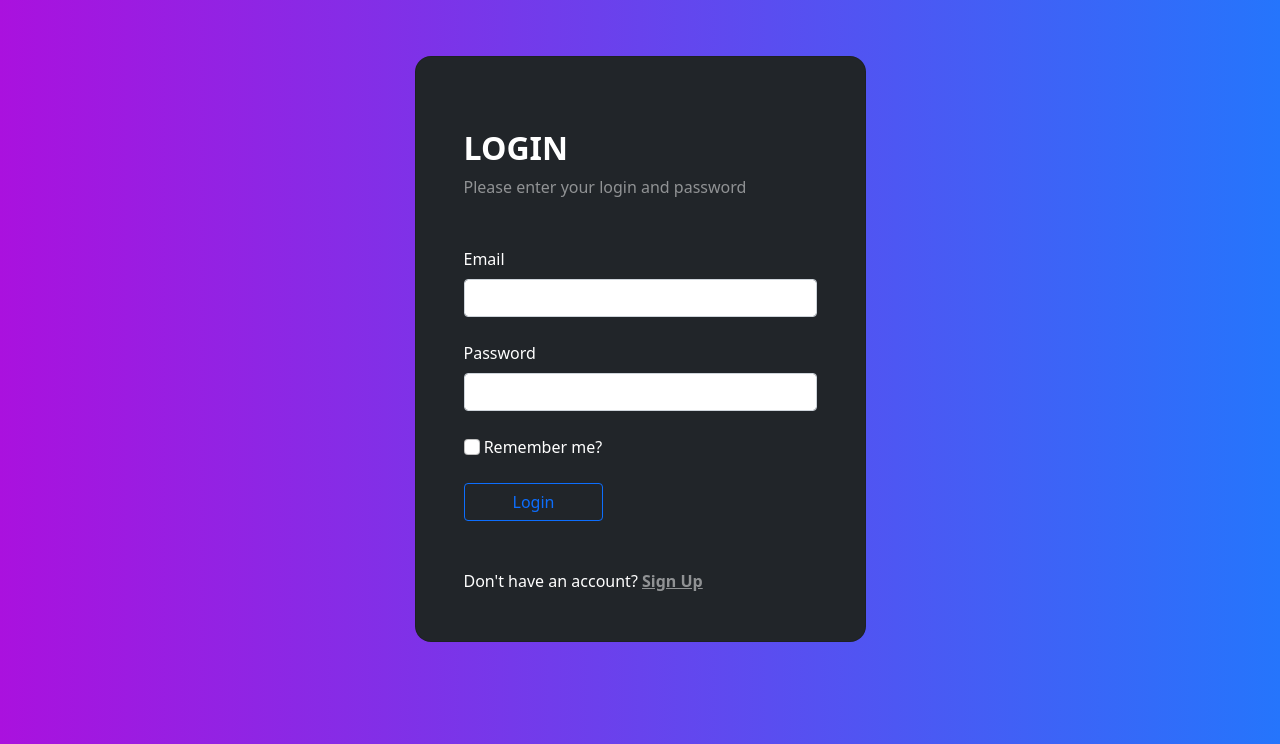
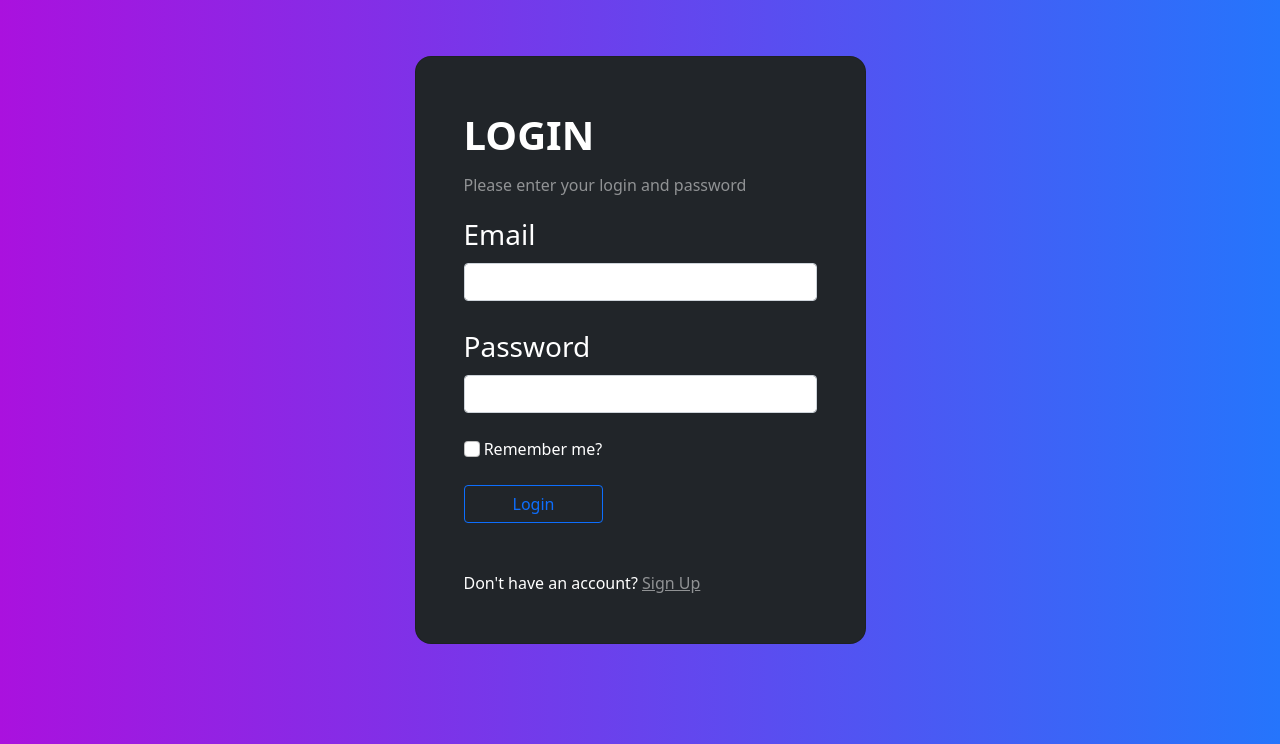
Before and after one commit to niklasbaumgardner/FinancialApp, a Flask app: a page that uses finapp/templates/login.html in a window 1280 px wide. Shown: the part 56-800 px from the top of the page. Run offline with Flask 2, Linux system fonts and the light colour scheme.

Commit message:
font changes. updating transaction stays on current page

```diff
--- a/finapp/home/home.py
+++ b/finapp/home/home.py
@@ -148,6 +148,7 @@ def edit_transaction(b_id, t_id):
     new_name = request.form.get(f'editName{t_id}')
     new_amount = request.form.get(f'editAmount{t_id}')
     new_date = request.form.get(f'editDate{t_id}')
+    page = request.form.get('page')
 
     trans = get_transaction(b_id, t_id)
     if trans:
@@ -169,7 +170,7 @@ def edit_transaction(b_id, t_id):
         db.session.commit()
         update_budget(b_id)
 
-    return redirect(url_for('home.view_budget', id=b_id))
+    return redirect(url_for('home.view_budget', id=b_id, page=page))
 
 
 @home.route('/move_transaction/<int:sb_id>/<int:t_id>', methods=["POST"])
--- a/finapp/templates/login.html
+++ b/finapp/templates/login.html
@@ -29,19 +29,19 @@
                     <div class="card-body p-5">
 
                     <form action="{{ url_for('auth.login', next=request.args.get('next', '')) }}" method="POST">
-                        <div class="mb-md-5 mt-md-4">
+                        <div class="mb-md-5">
 
-                            <h2 class="fw-bold mb-2 text-uppercase">Login</h2>
-                            <p class="text-white-50 mb-5">Please enter your login and password</p>
+                            <div class="fw-bold mb-2 text-uppercase fs-1">Login</div>
+                            <p class="text-white-50">Please enter your login and password</p>
 
                             <div class="form-outline form-white mb-4">
-                                <label class="form-label" for="typeEmailX">Email</label>
+                                <label class="form-label fs-3" for="typeEmailX">Email</label>
                                 <input type="email" id="email" name="email" class="form-control" />
 
                             </div>
 
                             <div class="form-outline form-white mb-4">
-                                <label class="form-label" for="typePasswordX">Password</label>
+                                <label class="form-label fs-3" for="typePasswordX">Password</label>
                                 <input type="password" id="password" name="password" class="form-control" />
 
                             </div>
@@ -61,7 +61,7 @@
                     </form>
 
                     <div>
-                        <p class="mb-0">Don't have an account? <a href="{{ url_for('auth.signup') }}" class="text-white-50 fw-bold">Sign Up</a></p>
+                        <p class="mb-0">Don't have an account? <a href="{{ url_for('auth.signup') }}" class="text-white-50">Sign Up</a></p>
                     </div>
 
                     </div>
```
Also changed, not shown: finapp/templates/addtransaction.html (+6 -5 lines), finapp/templates/index.html (+4 -4 lines), finapp/templates/viewbudget.html (+6 -5 lines).
